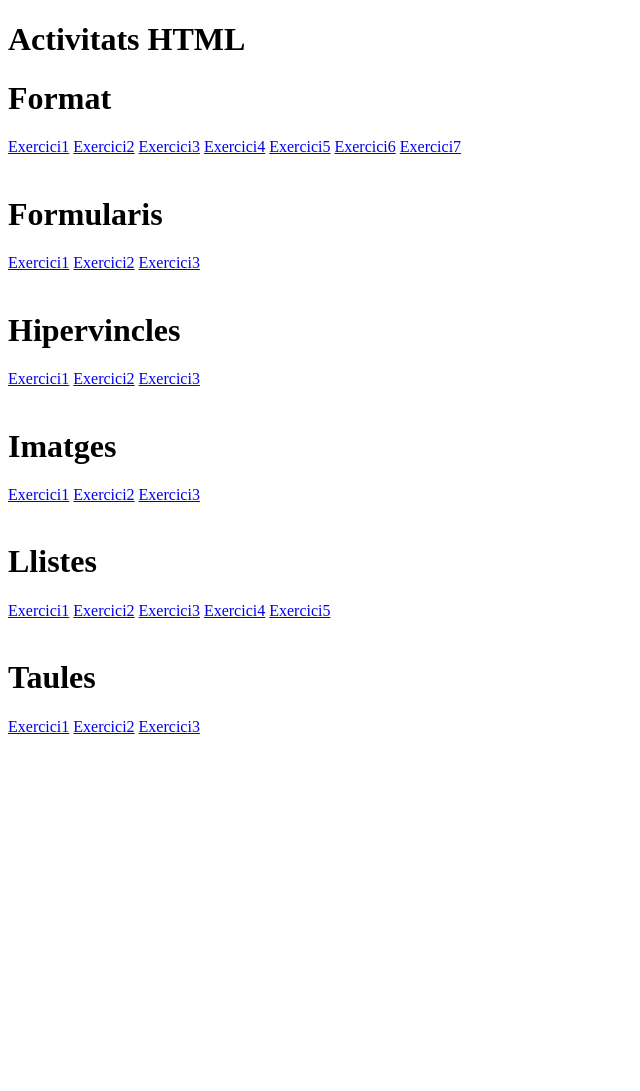
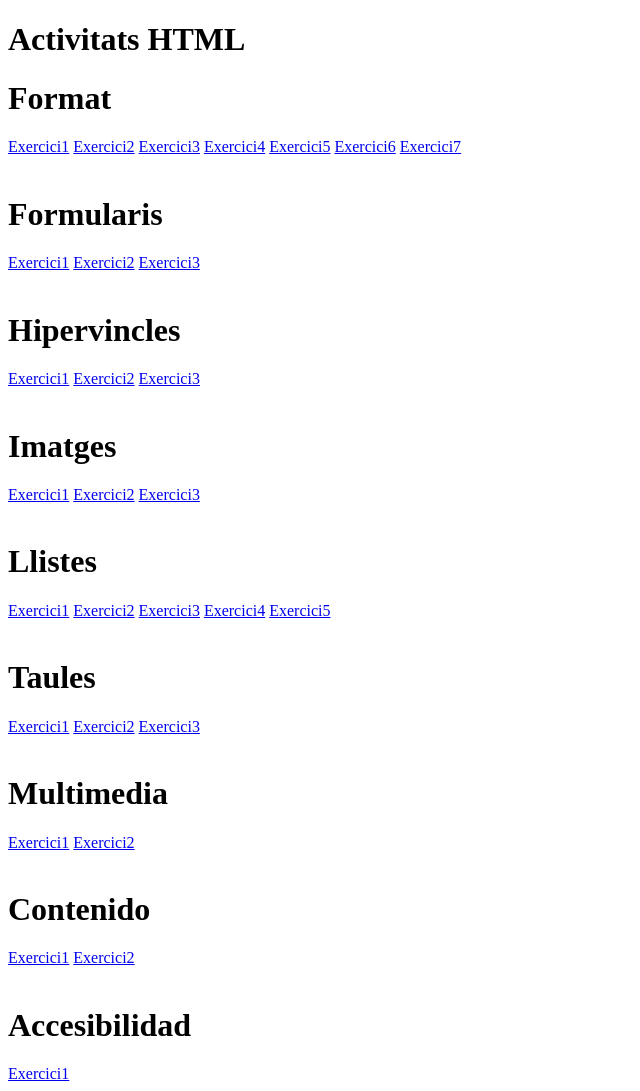
Before and after one commit to XaviBalletbo/Portafoli, a plain HTML site: page index.html in a window 1280 px wide. Shown: the whole page, without its empty margins (0-640 px from the left). Before the commit the page ends 800 px from the top, so only its background shows below. Drawn offline with Linux system fonts and the light colour scheme.

Commit message:
Hola Ferran

```diff
--- a/index.html
+++ b/index.html
@@ -45,6 +45,22 @@
     <a href="programadorwebvalencia/Tablas/Ex1.html">Exercici1</a>
     <a href="programadorwebvalencia/Tablas/Ex2.html">Exercici2</a>
     <a href="programadorwebvalencia/Tablas/Ex3.html">Exercici3</a>
+<br><br>
+
+    <h1>Multimedia</h1>
+    <a href="programadorwebvalencia/Multimedia/Ex1.html">Exercici1</a>
+    <a href="programadorwebvalencia/Multimedia/Ex2.html">Exercici2</a>
+<br><br>
+
+
+    <h1>Contenido</h1>
+    <a href="programadorwebvalencia/Contenido/Ex1.html">Exercici1</a>
+    <a href="programadorwebvalencia/Contenido/Ex2.html">Exercici2</a>
+<br><br>
+
+
+    <h1>Accesibilidad</h1>
+    <a href="programadorwebvalencia/Accesibilidad/Ex1.html">Exercici1</a>
 
 </body>
 </html>
```
